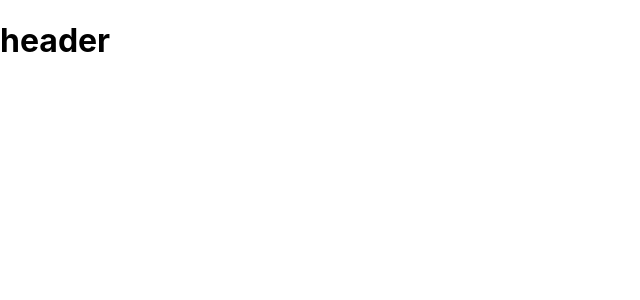
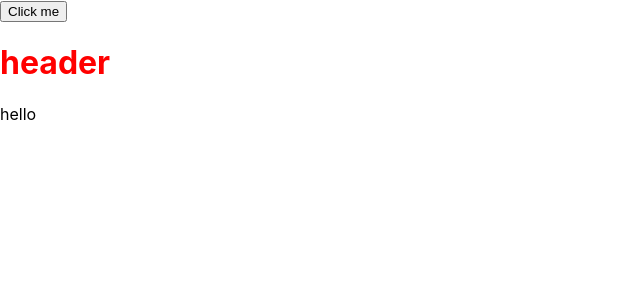
Before and after one commit to hridaya-stuffs/college-stuffs, a React (Create React App) app: page / in a window 1280 px wide. Shown: the top 300 px of the page, without its empty margins (0-640 px from the left). Built offline with nearby package versions, Linux system fonts and the light colour scheme.

Commit message:
my-apps: Hooks() examples

```diff
--- a/src/App.js
+++ b/src/App.js
@@ -1,13 +1,37 @@
-import logo from "./logo.svg";
+// import logo from "./logo.svg";
 import "./App.css";
 
 import Header from "./components/header";
 
+import { Fragment, useEffect, useState } from "react";
+
 function App() {
+  // var a = 5;
+  // console.log(a);
+
+  // Implement arrow function
+  const [hello, setHello] = useState();
+  console.log(hello);
+  // setHello(10);
+
+  // function forArrow() {}
+  // Arrow function
+  // const forArrow = () => {
+  //   console.log("Hello");
+  //   alert("Hello");
+  // };
+
+  useEffect(() => {
+    console.log("Hello");
+  }, []);
+
   return (
-    <div>
-      <Header />
-    </div>
+    <Fragment>
+      <div>
+        <button onClick={() => setHello(10)}>Click me</button>
+        <Header />
+      </div>
+    </Fragment>
   );
 }
 
--- /dev/null
+++ b/src/components/header.css
@@ -0,0 +1,3 @@
+h1 {
+    color: red;
+}
--- a/src/components/header.js
+++ b/src/components/header.js
@@ -1,5 +1,12 @@
-function Header() {
-  return <h1>header</h1>;
-}
+import './header.css';
+
+function Header () {
+  return (
+    <div>
+      <h1>header</h1>
+      <p>hello</p>
+    </div>
+  );
+};
 
 export default Header;
```
